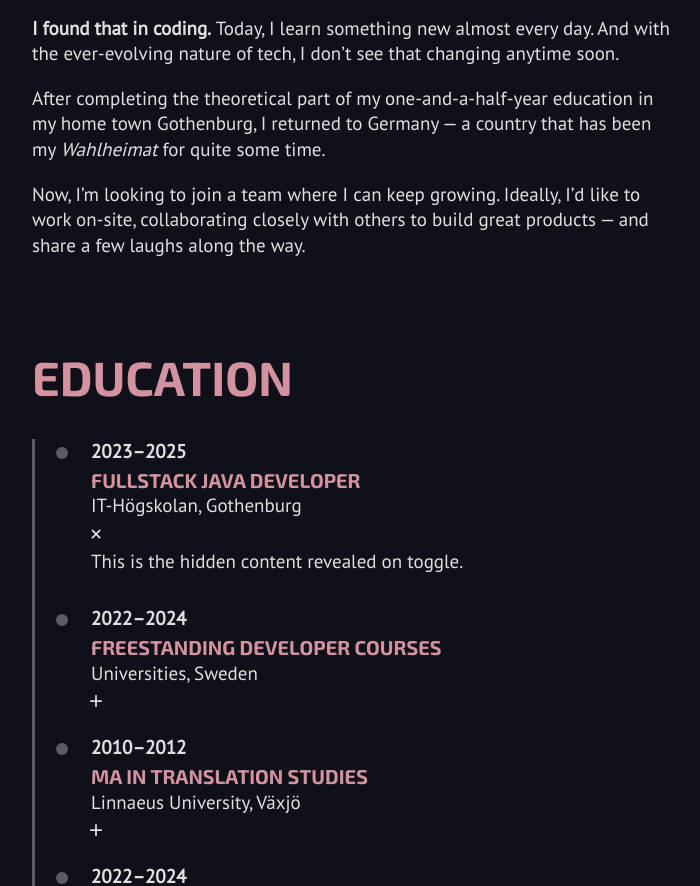
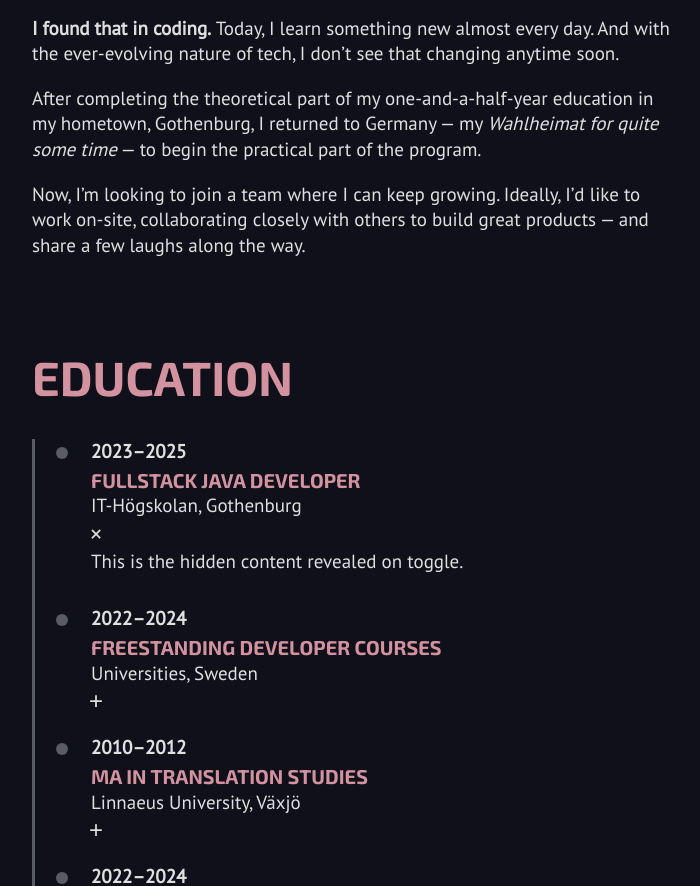
Before and after one commit to Emmelie83/PersonalPortfolio, a plain HTML site: page index.html in a window 1280 px wide. Shown: the part 1062-1948 px from the top of the page, without its empty margins (72-772 px from the left). Drawn offline with Linux system fonts and the light colour scheme.

Commit message:
Change the added sentence

```diff
--- a/index.html
+++ b/index.html
@@ -71,9 +71,10 @@
                     anytime soon.</p>
 
                 <p>After completing the theoretical part of my
-                    one-and-a-half-year education in my home town Gothenburg, I
-                    returned to Germany — a country that has been my
-                    <em>Wahlheimat</em> for quite some time.</p>
+                    one-and-a-half-year education in my hometown, Gothenburg, I
+                    returned to Germany — my <em>Wahlheimat for quite some
+                        time</em> — to begin the practical part of the
+                    program.</p>
 
                 <p>Now, I’m looking to join a team where I can keep growing.
                     Ideally, I’d like to work
```
